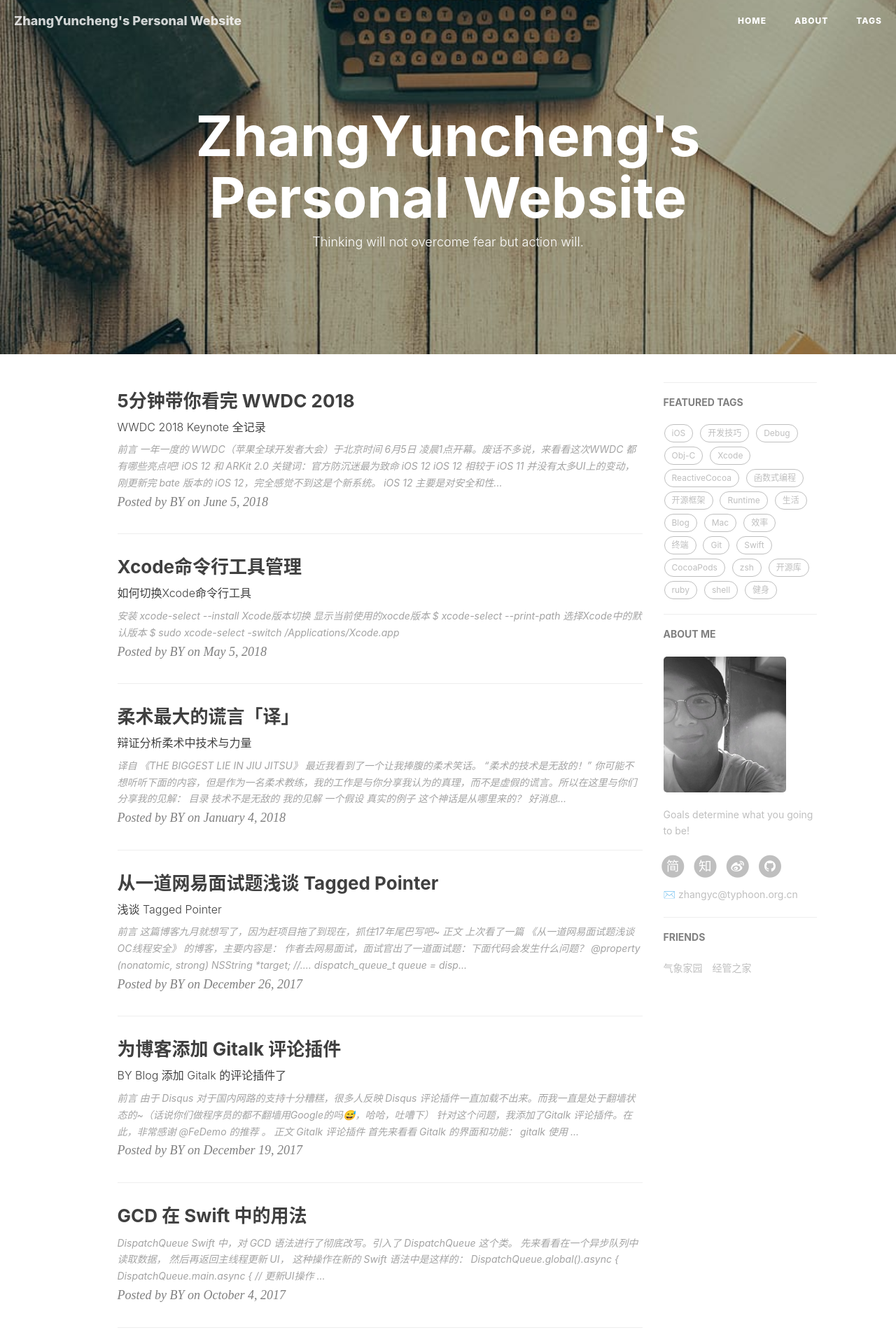
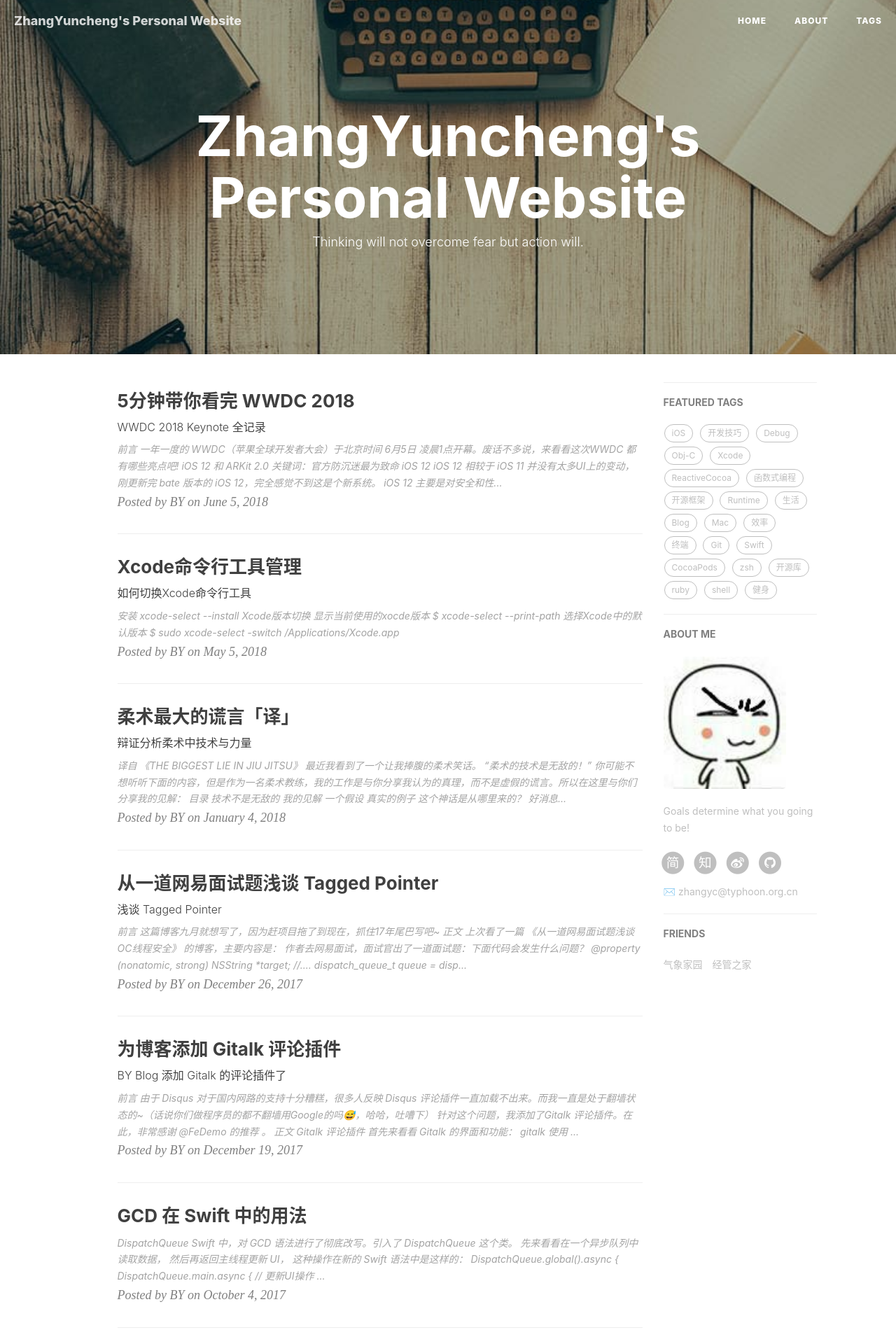
Before and after one commit to dandanger-salmon/dandanger-salmon.github.io, a Jekyll site: the page built from index.html, in a window 1280 px wide. Shown: the top 1920 px of the page at 70% size. Built offline with Jekyll 4.4.1, drawn with Linux system fonts in a browser that asks for light colours; nearby versions of some CDN libraries; the list of posts is cut into pages by our own code; comment, search, counter and statistics services are not loaded.

Commit message:
Update _config.yml

```diff
--- a/_config.yml
+++ b/_config.yml
@@ -12,7 +12,7 @@
 # Sidebar settings
 sidebar: true                           # whether or not using Sidebar.
 sidebar-about-description: "Goals determine what you going to be!"
-sidebar-avatar: /img/about-BY-gentle.jpg      # use absolute URL, seeing it's used in both `/` and `/about/`
+sidebar-avatar: /img/xy.jpg      # use absolute URL, seeing it's used in both `/` and `/about/`
 
 
 
```
